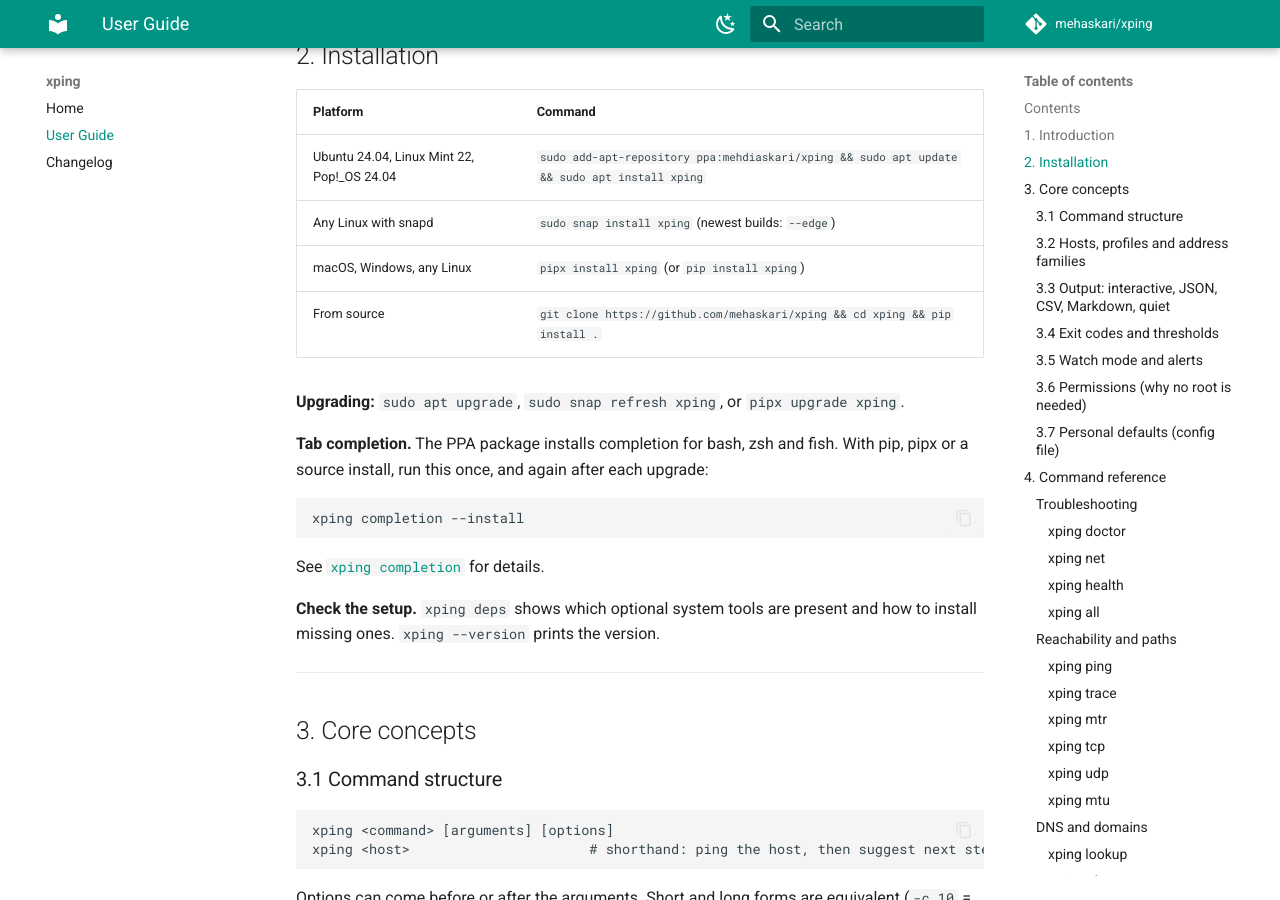
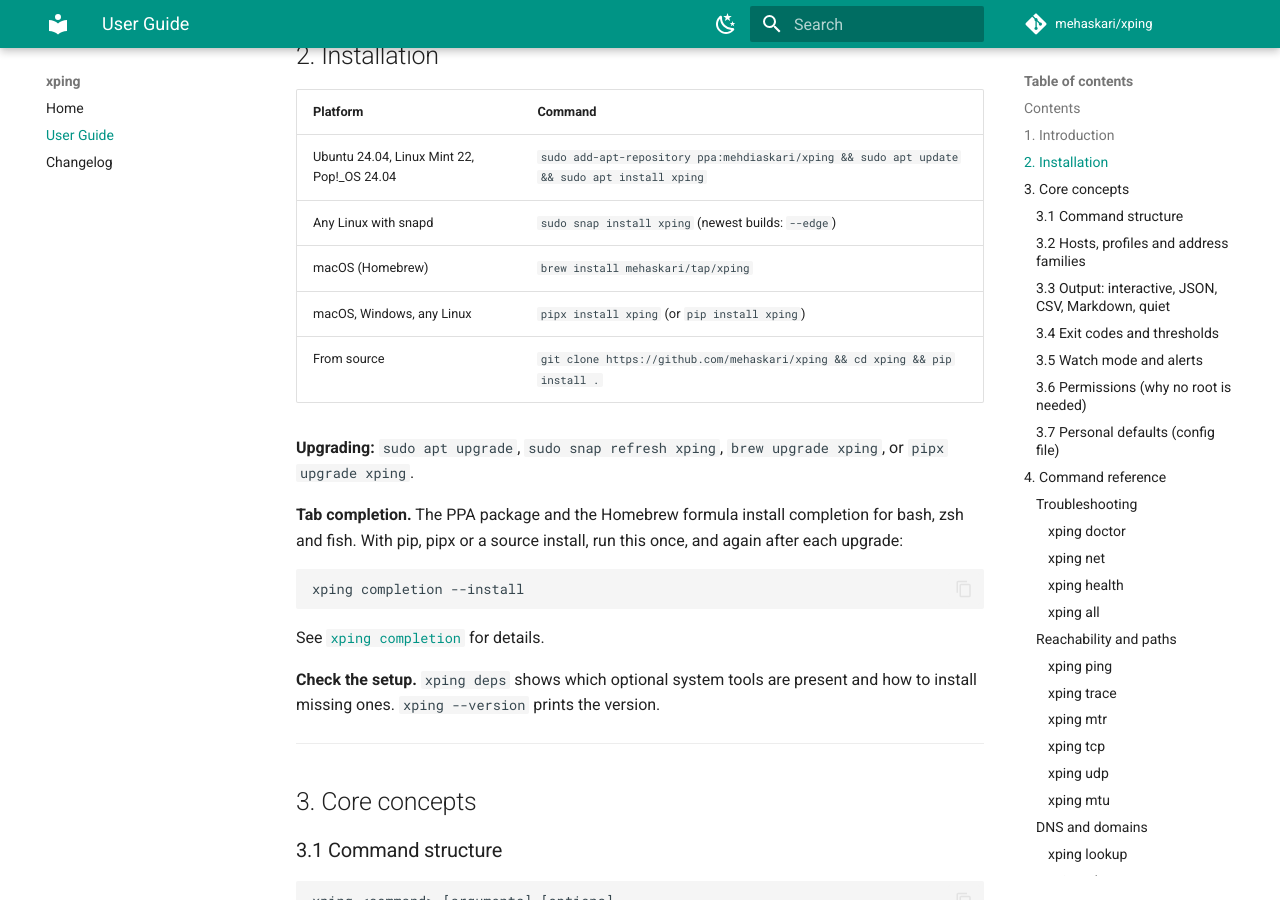
Before and after one commit to mehaskari/xping, an MkDocs documentation site: the page built from docs/guide.md, in a window 1280 px wide and 900 px high, scrolled down 1789 px. Built offline with MkDocs 1.6.1 and Material for MkDocs 9.7.7, drawn with Linux system fonts in a browser that asks for light colours; comment, search, counter and statistics services are not loaded.

Commit message:
docs: Homebrew install (brew install mehaskari/tap/xping)
Co-Authored-By: Claude Opus 5.5 <noreply@anthropic.com>

````diff
--- a/docs/guide.md
+++ b/docs/guide.md
@@ -71,14 +71,15 @@ xping runs on Linux, macOS and Windows with Python 3.10 or newer.
 |----------|---------|
 | Ubuntu 24.04, Linux Mint 22, Pop!_OS 24.04 | `sudo add-apt-repository ppa:mehdiaskari/xping && sudo apt update && sudo apt install xping` |
 | Any Linux with snapd | `sudo snap install xping` (newest builds: `--edge`) |
+| macOS (Homebrew) | `brew install mehaskari/tap/xping` |
 | macOS, Windows, any Linux | `pipx install xping` (or `pip install xping`) |
 | From source | `git clone https://github.com/mehaskari/xping && cd xping && pip install .` |
 
-**Upgrading:** `sudo apt upgrade`, `sudo snap refresh xping`, or
-`pipx upgrade xping`.
-
-**Tab completion.** The PPA package installs completion for bash, zsh
-and fish. With pip, pipx or a source install, run this once, and again
+**Upgrading:** `sudo apt upgrade`, `sudo snap refresh xping`,
+`brew upgrade xping`, or `pipx upgrade xping`.
+
+**Tab completion.** The PPA package and the Homebrew formula install
+completion for bash, zsh and fish. With pip, pipx or a source install, run this once, and again
 after each upgrade:
 
 ```bash
````
Also changed, not shown: README.md (+9 -0 lines), RELEASE.md (+1 -0 lines), docs/changelog.md (+3 -0 lines), docs/index.md (+1 -1 lines).
